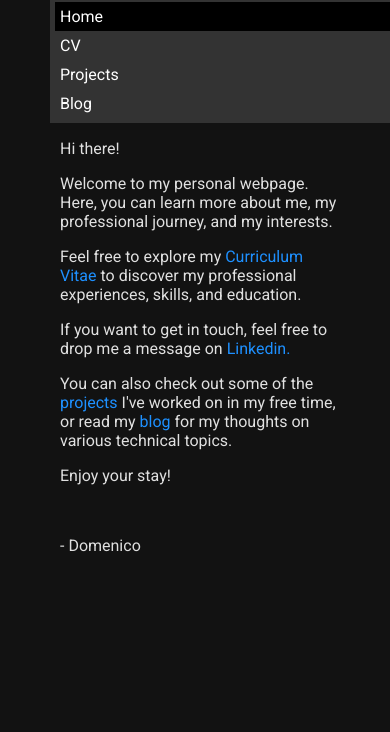
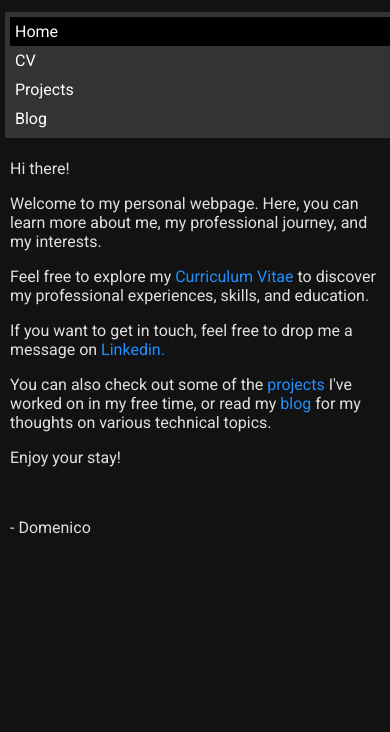
Before and after one commit to DomenicoSacco94/blog, an Eleventy site: page index.html in a window 390 px wide. Shown: the part 122-854 px from the top of the page. Built offline with nearby package versions, Linux system fonts and the light colour scheme; Eleventy itself is replaced by a stand-in of ours; files that its build step writes are made by us from their sources.

Commit message:
small padding/margin fixes for mobile layout

```diff
--- a/css/styles.css
+++ b/css/styles.css
@@ -121,6 +121,7 @@
              "nav"
              "main";
          margin: auto;
+         padding: 5px;
      }
 
      nav {
@@ -135,7 +136,7 @@
      }
 
      header, main {
-         padding-left: 10px;
+         padding: 5px;
      }
 
      .list-item {
```
